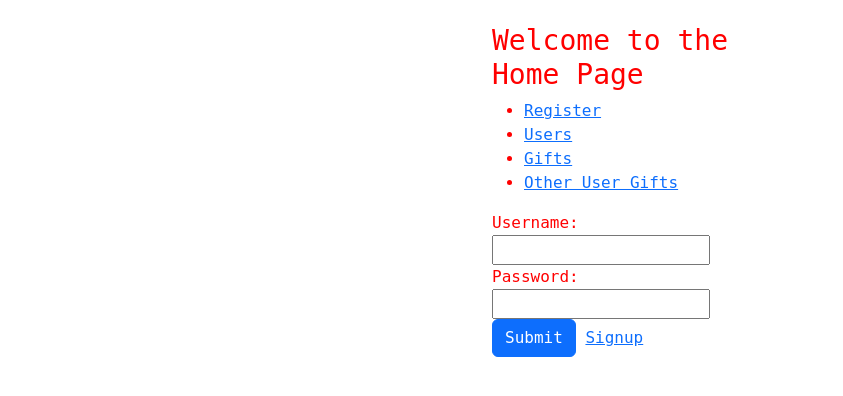
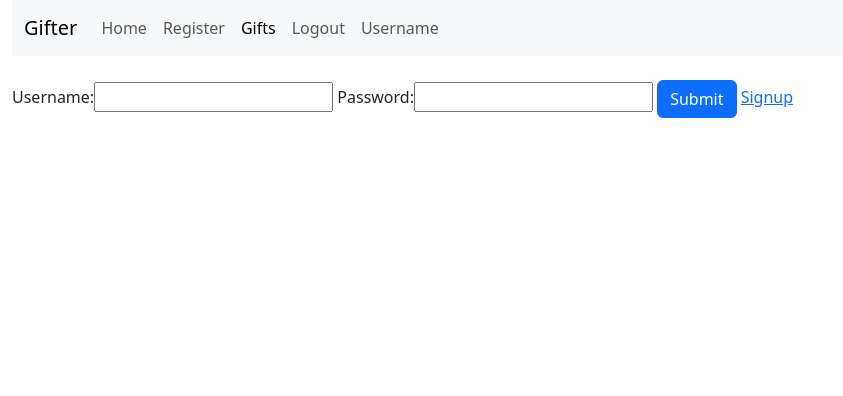
Before and after one commit to Geethaakula/django4-foreign-keys, a Django app: page / in a window 1280 px wide. Shown: the top 396 px of the page, without its empty margins (0-843 px from the left). Run offline with Django 3.2, Linux system fonts and the light colour scheme.

Commit message:
add base.html inheritance to index.html

```diff
--- a/django_project/templates/base.html
+++ b/django_project/templates/base.html
@@ -17,7 +17,7 @@
 </head>
 <body>
 
-  <div class="container">
+  <div class="container-fluid">
 
     <nav class="navbar navbar-expand-lg bg-body-tertiary">
         <div class="container-fluid">
@@ -27,7 +27,9 @@
           </button>
           <div class="collapse navbar-collapse" id="navbarNavAltMarkup">
             <div class="navbar-nav">
-              <a class="nav-link active" aria-current="page" href="#">Home</a>
+              <a class="nav-link" aria-current="page" href="#">Home</a>
+              <a class="nav-link" href="#">Register</a>
+              <a class="nav-link active" aria-current="page" href="#">Gifts</a>
               <a class="nav-link" href="#">Logout</a>
               <a class="nav-link" href="#">Username</a>
             </div>
--- a/django_project/templates/index.html
+++ b/django_project/templates/index.html
@@ -1,43 +1,10 @@
+{% extends "base.html" %}
 
+{% block title %}Home{% endblock %}
 
-<!DOCTYPE html>
-<html lang="en">
-<head>
-
-  <meta charset="UTF-8" />
-  <meta name="viewport" content="width=device-width, initial-scale=1.0" />
-  <link href="https://cdn.jsdelivr.net/npm/bootstrap@5.3.2/dist/css/bootstrap.min.css" rel="stylesheet" integrity="sha384-T3c6CoIi6uLrA9TneNEoa7RxnatzjcDSCmG1MXxSR1GAsXEV/Dwwykc2MPK8M2HN" crossorigin="anonymous">
-  <style>
-    body {
-      font-family: monospace;
-      color: red;
-    }
-    .container {
-      max-width: 320px;
-      margin: 0 auto; /* Center the container */
-    }
-  </style>
-  <title>Gifts Page</title>
-
-</head>
-<body>
-
-  <div class="container">
-
+{% block content %}
     <form action="/" method="post" class="mt-4">
       {% csrf_token %}
-
-        <h3>Welcome to the Home Page</h3>
-        <!-- Display links -->
-        <ul>
-            <li><a href="/register">Register</a></li>
-            <li><a href="/users">Users</a></li>
-            <li><a href="/gifts">Gifts</a></li>
-
-            <li><a href="/othersgifts">Other User Gifts</a></li>
-        </ul>
-
-
       <p style="text:red;">{{ error }}</p>
       {{ form }}
       <button type="submit" class="btn btn-primary">Submit</button>
@@ -45,9 +12,4 @@
 
 
     </form>
-  </div>
-
-  <script src="https://cdn.jsdelivr.net/npm/bootstrap@5.3.2/dist/js/bootstrap.bundle.min.js" integrity="sha384-C6RzsynM9kWDrMNeT87bh95OGNyZPhcTNXj1NW7RuBCsyN/o0jlpcV8Qyq46cDfL" crossorigin="anonymous"></script>
-</body>
-
-</html>
+{% endblock %}
```
Also changed, not shown: django_project/templates/error.html (+7 -16 lines).
